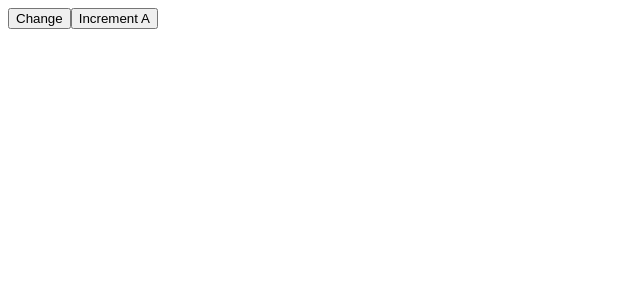
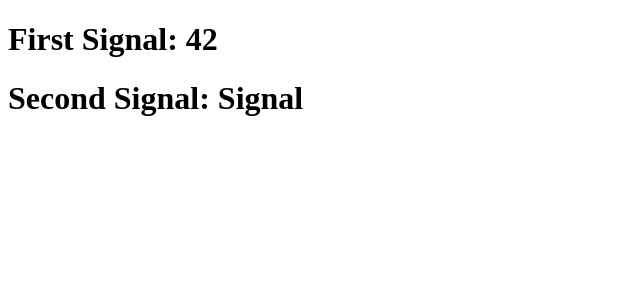
Before and after one commit to tarashalaburda/modern-angular-21-with-signals-the-missing-guide, an Angular app: page / in a window 1280 px wide. Shown: the top 300 px of the page, without its empty margins (0-640 px from the left). Built offline with nearby package versions, Linux system fonts and the light colour scheme.

Commit message:
Section 3: Introduction to signals: 16. Creating writeable signals

```diff
--- a/src/app/app.html
+++ b/src/app/app.html
@@ -1,2 +1,2 @@
-<button (click)="switchOptions()">Change</button>
-<button (click)="incrementA()">Increment A</button>
+<h1>First Signal: {{firstSignal()}}</h1>
+<h1>Second Signal: {{secondSignal()}}</h1>
--- a/src/app/app.ts
+++ b/src/app/app.ts
@@ -1,7 +1,5 @@
-import { Component } from '@angular/core';
-import { BehaviorSubject, combineLatest, debounceTime, firstValueFrom, map } from 'rxjs';
-
-type Options = Record<string, string>;
+import { Component, signal } from '@angular/core';
+import { mySignal } from './my-signal';
 
 @Component({
   selector: 'app-root',
@@ -10,38 +8,15 @@ type Options = Record<string, string>;
   styleUrl: './app.scss',
 })
 export class App {
-  readonly a$ = new BehaviorSubject<number>(1);
-  readonly b$ = new BehaviorSubject<number>(2);
+  // readonly firstSignal = signal<number>(42);
+  // readonly secondSignal = signal<string>('Signal');
 
-  readonly sum$ = combineLatest([this.a$, this.b$]).pipe(map(([a, b]) => a + b));
+  // for test
 
-  async incrementA() {
-    // only increment A if A + B is less than 10
-
-    const sum = await firstValueFrom(this.sum$);
-
-    console.log('sum -', sum);
-
-    if (sum < 10) {
-      this.a$.next(this.a$.value + 1);
-    }
-  }
-
-  readonly option$ = new BehaviorSubject<Options>({ r: 'Red', g: 'Green', b: 'Blue' });
-
-  readonly selectedKey$ = new BehaviorSubject<string>('b');
-
-  readonly selectedValue$ = combineLatest([this.option$, this.selectedKey$]).pipe(
-    debounceTime(0),
-    map(([options, key]) => options[key]),
-  );
-
-  switchOptions() {
-    this.option$.next({ m: 'Magenta', y: 'Yellow', c: 'Cyan' });
-    this.selectedKey$.next('c');
-  }
+  readonly firstSignal = mySignal<number>(42);
+  readonly secondSignal = mySignal<string>('Signal');
 
   constructor() {
-    this.selectedValue$.subscribe(console.log);
+    console.log('firstSignal', this.firstSignal());
   }
 }
--- /dev/null
+++ b/src/app/my-signal.ts
@@ -0,0 +1,5 @@
+export type MySignal<T> = () => T;
+
+export function mySignal<T>(value: T): MySignal<T> {
+  return () => value;
+}
```
